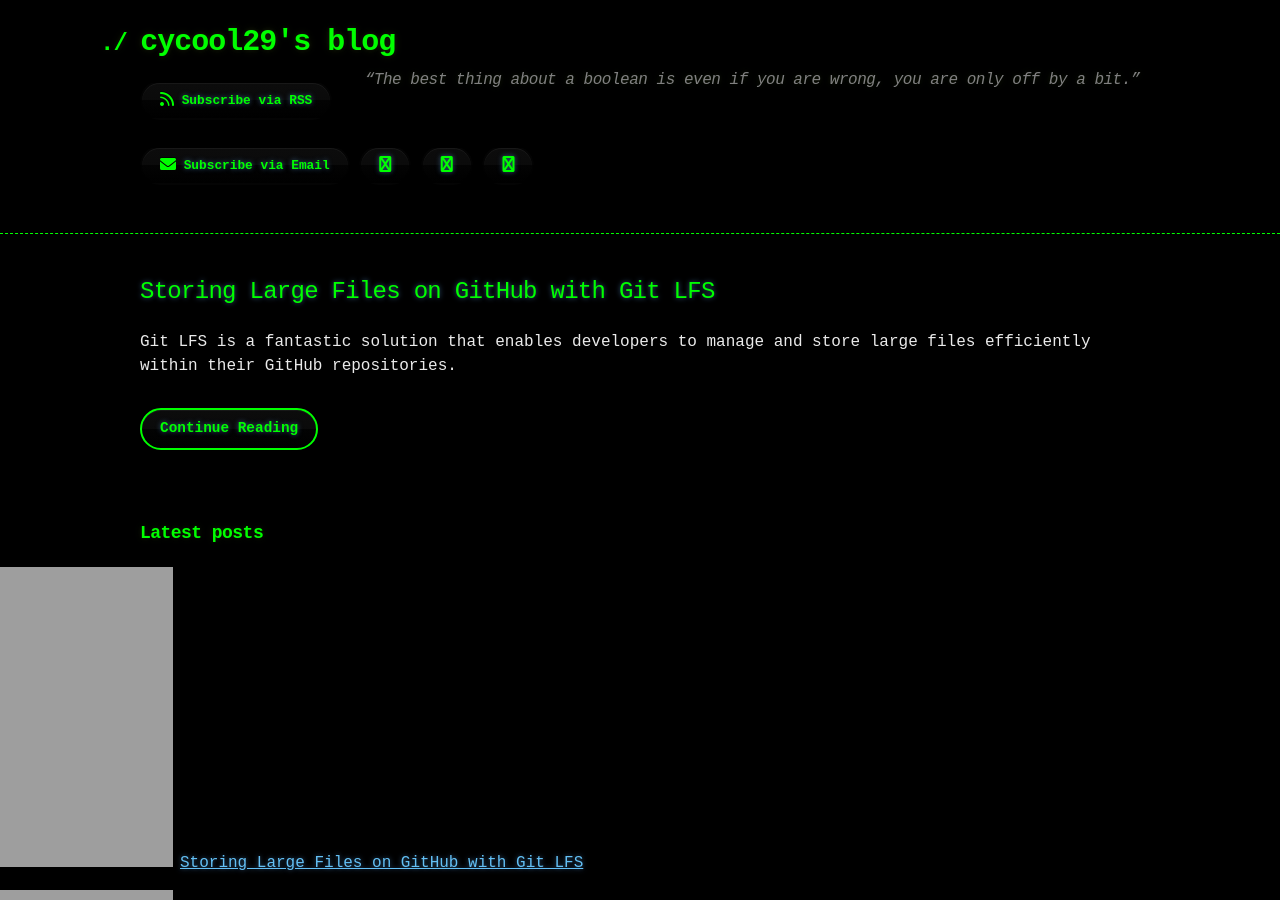
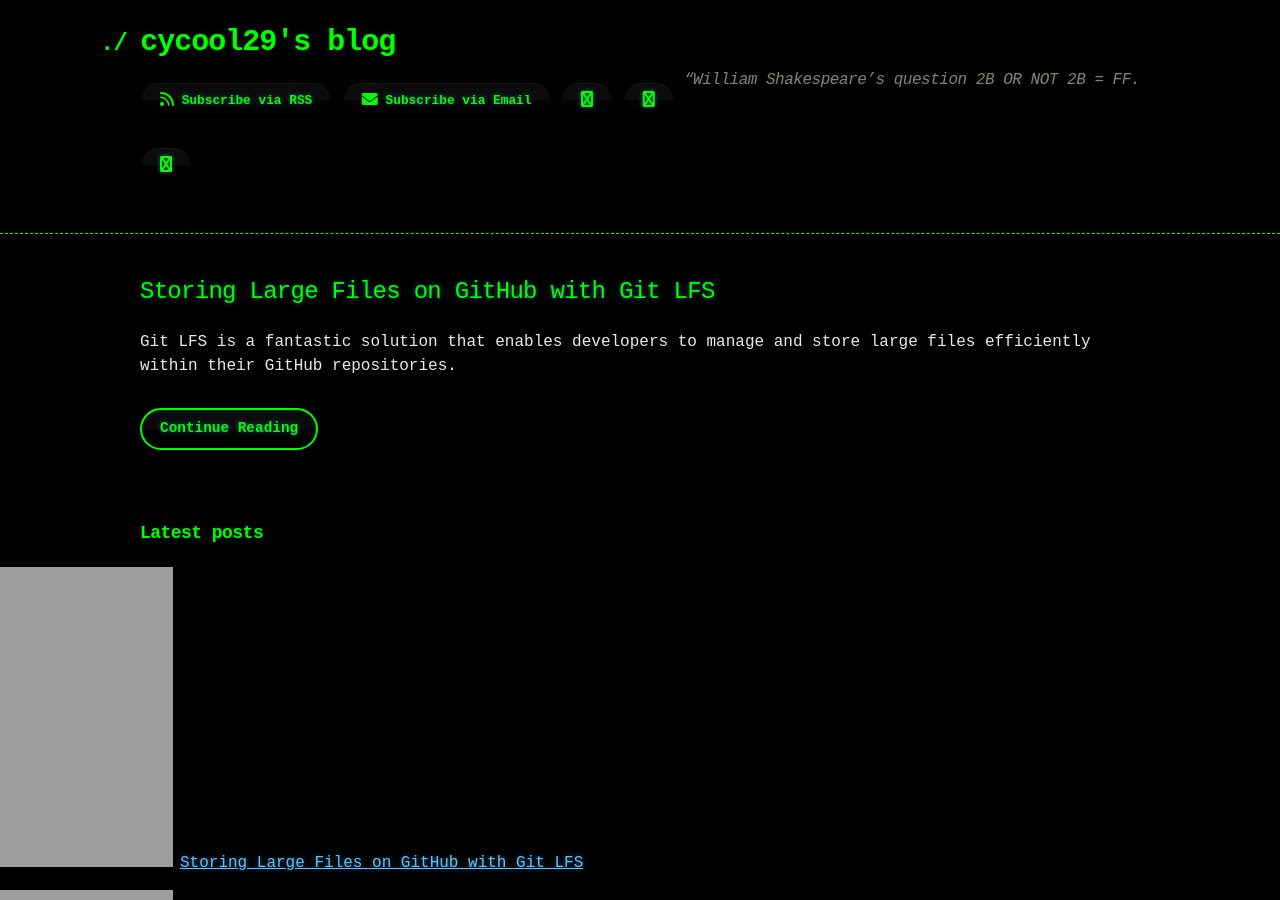
Before and after one commit to cycool29/cycool29.github.io, a Jekyll site: the page built from index.md, in a window 1280 px wide and 900 px high. Built offline with Jekyll 4.4.1, drawn with Linux system fonts in a browser that asks for light colours; a style sheet for code colours, icons or effects is not loaded.

Commit message:
Update quotes

```diff
--- a/_config.yml
+++ b/_config.yml
@@ -1,5 +1,5 @@
 title: cycool29's blog
-description: "“The best thing about a boolean is even if you are wrong, you are only off by a bit.” "
+description: "“William Shakespeare’s question 2B OR NOT 2B = FF. "
 bio: A high school student. Intermediate in Python, Git, Bash. Learning JavaScript. He/Him. "
 author: cycool29
 url: https://cycool29.github.io
```
